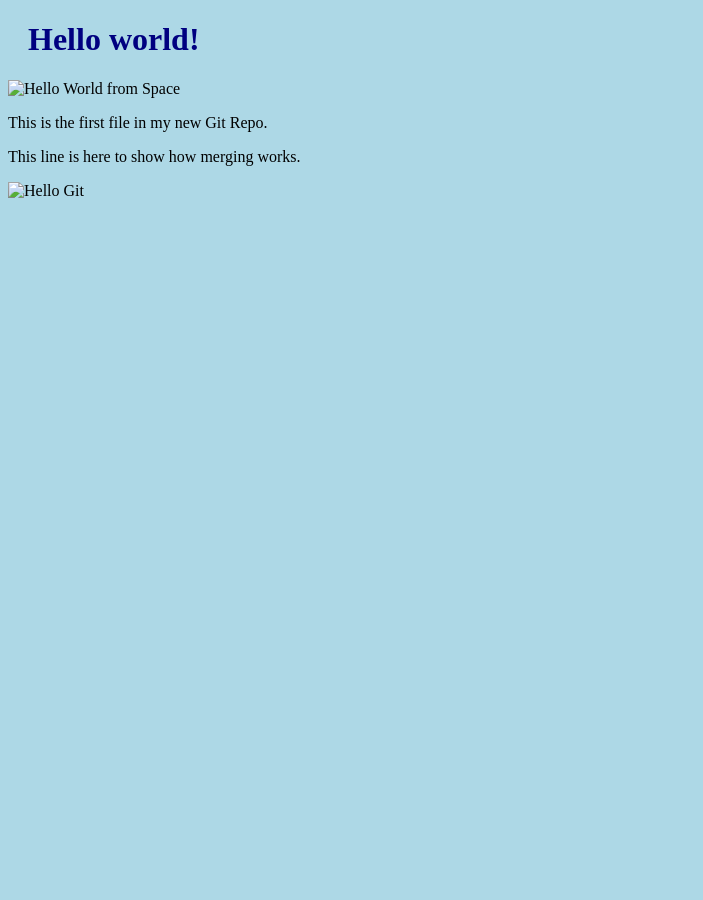
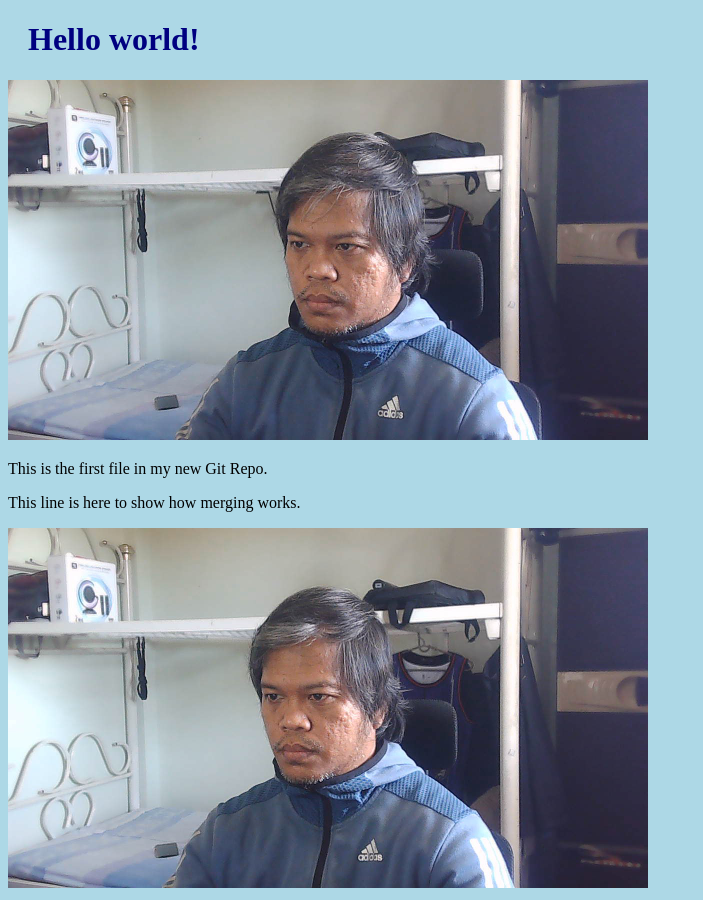
Before and after one commit to jaimewilliam06/Hello-World, a plain HTML site: page index.html in a window 1280 px wide. Shown: the whole page, without its empty margins (0-703 px from the left). Before the commit the page ends 800 px from the top, so only its background shows below. Drawn offline with Linux system fonts and the light colour scheme.

Commit message:
updated resized image

```diff
--- a/index.html
+++ b/index.html
@@ -7,10 +7,10 @@
 <body>
 
 <h1>Hello world!</h1>
-<div><img src="img_hello_world.jpg" alt="Hello World from Space" style="width:100%;max-width:960px"></div>
+<div><img src="WIN_20241121_10_10_14_Pro.jpg" alt="Hello World from Space" style="width:100%;max-width:640px"></div>
 <p>This is the first file in my new Git Repo.</p>
 <p>This line is here to show how merging works.</p>
-<div><img src="img_hello_git.jpg" alt="Hello Git" style="width:100%;max-width:640px"></div>
+<div><img src="WIN_20241121_10_10_54_Pro.jpg" alt="Hello Git" style="width:100%;max-width:640px"></div>
 
 </body>
 </html>
```
